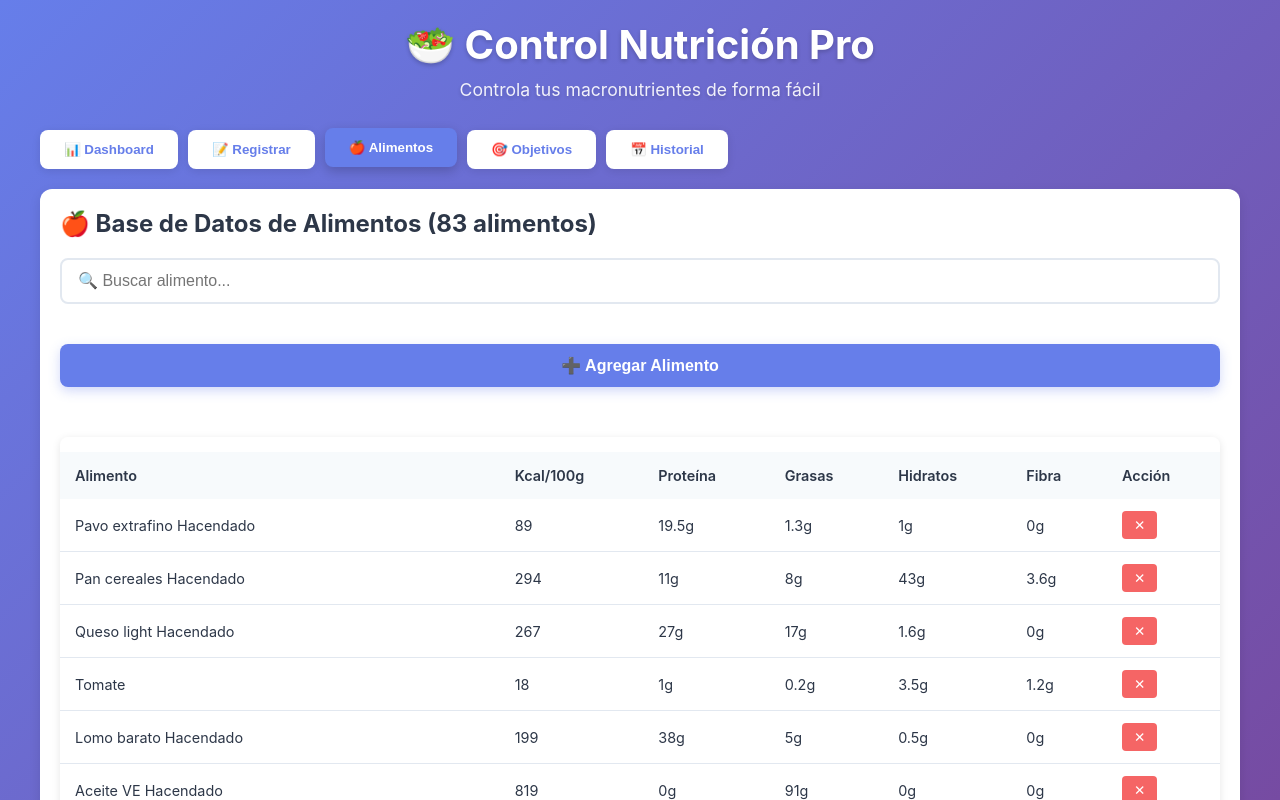
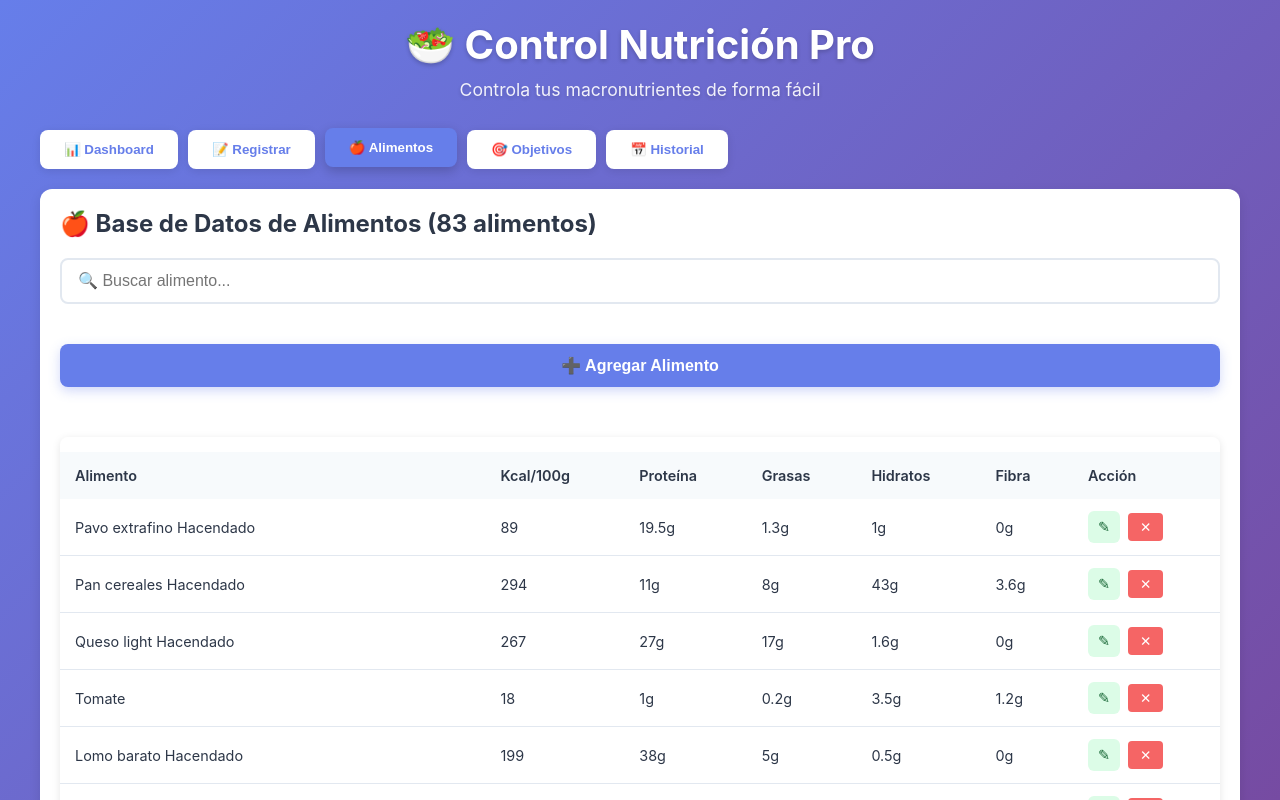
Before and after one commit to naelgc23/control-nutricion-pro, a React (Vite) app: page / in a window 1280 px wide. Both pictures are taken after a click on the button "🍎 Alimentos". Shown: the top 800 px of the page. Built offline with nearby package versions, Linux system fonts and the light colour scheme.

Commit message:
Cambios para editar alimentos añadidos en la pestaña alimentos

```diff
--- a/src/pages/Alimentos.jsx
+++ b/src/pages/Alimentos.jsx
@@ -4,8 +4,18 @@ import '../styles/Alimentos.css';
 function Alimentos({ foods, setFoods }) {
   const [searchTerm, setSearchTerm] = useState('');
   const [showModal, setShowModal] = useState(false);
+  const [editingFoodIndex, setEditingFoodIndex] = useState(null);
   const [alert, setAlert] = useState(null);
   const [newFood, setNewFood] = useState({
+    name: '',
+    kcal: '',
+    protein: '',
+    fats: '',
+    carbs: '',
+    fiber: ''
+  });
+
+  const emptyFoodForm = () => ({
     name: '',
     kcal: '',
     protein: '',
@@ -20,14 +30,24 @@ function Alimentos({ foods, setFoods }) {
     );
   }, [foods, searchTerm]);
 
-  const handleAddFood = () => {
+  const resetFoodForm = () => {
+    setNewFood(emptyFoodForm());
+    setEditingFoodIndex(null);
+  };
+
+  const closeModal = () => {
+    setShowModal(false);
+    resetFoodForm();
+  };
+
+  const handleSaveFood = () => {
     if (!newFood.name || !newFood.kcal || !newFood.protein || !newFood.fats || !newFood.carbs) {
       showAlert('Por favor completa todos los campos', 'error');
       return;
     }
 
-    const foodToAdd = {
-      name: newFood.name,
+    const foodToSave = {
+      name: newFood.name.trim(),
       kcal: parseFloat(newFood.kcal),
       protein: parseFloat(newFood.protein),
       fats: parseFloat(newFood.fats),
@@ -35,24 +55,43 @@ function Alimentos({ foods, setFoods }) {
       fiber: parseFloat(newFood.fiber) || 0
     };
 
-    setFoods([...foods, foodToAdd]);
-    setNewFood({
-      name: '',
-      kcal: '',
-      protein: '',
-      fats: '',
-      carbs: '',
-      fiber: ''
-    });
-    setShowModal(false);
+    if (editingFoodIndex !== null) {
+      const updatedFoods = [...foods];
+      updatedFoods[editingFoodIndex] = foodToSave;
+      setFoods(updatedFoods);
+      showAlert('✅ Alimento actualizado correctamente', 'success');
+    } else {
+      setFoods([...foods, foodToSave]);
       showAlert('✅ Alimento agregado correctamente', 'success');
+    }
+
+    closeModal();
   };
 
   const handleDeleteFood = (index) => {
     if (window.confirm('¿Estás seguro de que quieres eliminar este alimento?')) {
-      setFoods(foods.filter((_, i) => i !== index));
+      setFoods(prevFoods => prevFoods.filter((_, i) => i !== index));
       showAlert('✅ Alimento eliminado', 'success');
     }
+  };
+
+  const openAddModal = () => {
+    resetFoodForm();
+    setShowModal(true);
+  };
+
+  const openEditModal = (index) => {
+    const foodToEdit = foods[index];
+    setEditingFoodIndex(index);
+    setNewFood({
+      name: foodToEdit.name,
+      kcal: String(foodToEdit.kcal),
+      protein: String(foodToEdit.protein),
+      fats: String(foodToEdit.fats),
+      carbs: String(foodToEdit.carbs),
+      fiber: String(foodToEdit.fiber ?? 0)
+    });
+    setShowModal(true);
   };
 
   const showAlert = (message, type) => {
@@ -81,7 +120,7 @@ function Alimentos({ foods, setFoods }) {
           />
         </div>
 
-        <button className="btn btn-primary" onClick={() => setShowModal(true)}>
+        <button className="btn btn-primary" onClick={openAddModal}>
           ➕ Agregar Alimento
         </button>
 
@@ -99,8 +138,11 @@ function Alimentos({ foods, setFoods }) {
               </tr>
             </thead>
             <tbody>
-              {filteredFoods.map((food, idx) => (
-                <tr key={idx}>
+              {filteredFoods.map((food) => {
+                const originalIndex = foods.findIndex(item => item === food);
+
+                return (
+                  <tr key={`${food.name}-${originalIndex}`}>
                     <td>{food.name}</td>
                     <td>{food.kcal}</td>
                     <td>{food.protein}g</td>
@@ -108,15 +150,26 @@ function Alimentos({ foods, setFoods }) {
                     <td>{food.carbs}g</td>
                     <td>{food.fiber}g</td>
                     <td>
+                      <div className="action-buttons">
+                        <button
+                          className="btn-edit"
+                          onClick={() => openEditModal(originalIndex)}
+                          title="Editar alimento"
+                        >
+                          ✎
+                        </button>
                         <button
                           className="btn-delete"
-                      onClick={() => handleDeleteFood(foods.indexOf(food))}
+                          onClick={() => handleDeleteFood(originalIndex)}
+                          title="Eliminar alimento"
                         >
                           ✕
                         </button>
+                      </div>
                     </td>
                   </tr>
-              ))}
+                );
+              })}
             </tbody>
           </table>
         </div>
@@ -127,11 +180,11 @@ function Alimentos({ foods, setFoods }) {
       </div>
 
       {showModal && (
-        <div className="modal-overlay" onClick={() => setShowModal(false)}>
+        <div className="modal-overlay" onClick={closeModal}>
           <div className="modal-content" onClick={(e) => e.stopPropagation()}>
             <div className="modal-header">
-              <h3>Agregar Alimento</h3>
-              <button className="modal-close" onClick={() => setShowModal(false)}>✕</button>
+              <h3>{editingFoodIndex !== null ? 'Editar Alimento' : 'Agregar Alimento'}</h3>
+              <button className="modal-close" onClick={closeModal}>✕</button>
             </div>
 
             <div className="form-group">
@@ -197,10 +250,10 @@ function Alimentos({ foods, setFoods }) {
             </div>
 
             <div className="modal-actions">
-              <button className="btn btn-primary" onClick={handleAddFood}>
-                Guardar
+              <button className="btn btn-primary" onClick={handleSaveFood}>
+                {editingFoodIndex !== null ? 'Guardar cambios' : 'Guardar'}
               </button>
-              <button className="btn btn-secondary" onClick={() => setShowModal(false)}>
+              <button className="btn btn-secondary" onClick={closeModal}>
                 Cancelar
               </button>
             </div>
--- a/src/styles/Alimentos.css
+++ b/src/styles/Alimentos.css
@@ -59,6 +59,42 @@
 
 .foods-table tbody tr:last-child td {
   border-bottom: none;
+}
+
+.action-buttons {
+  display: flex;
+  align-items: center;
+  gap: 8px;
+}
+
+.btn-edit,
+.btn-delete {
+  border: none;
+  border-radius: 6px;
+  padding: 8px 10px;
+  font-size: 0.9rem;
+  cursor: pointer;
+  transition: transform 0.2s ease, opacity 0.2s ease;
+}
+
+.btn-edit {
+  background: #dcfce7;
+  color: #166534;
+}
+
+.btn-edit:hover {
+  transform: translateY(-1px);
+  background: #bbf7d0;
+}
+
+.btn-delete {
+  background: #fee2e2;
+  color: #b91c1c;
+}
+
+.btn-delete:hover {
+  transform: translateY(-1px);
+  background: #fecaca;
 }
 
 .modal-overlay {
```
Lines whose indentation alone changed are shown as unchanged.
